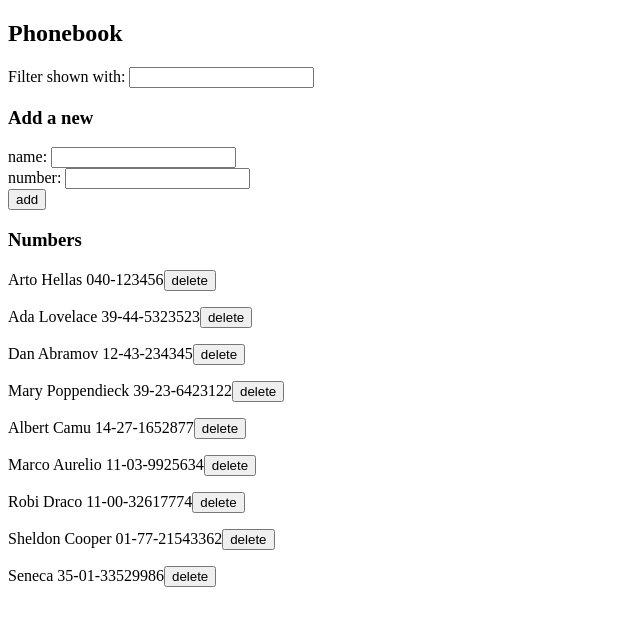
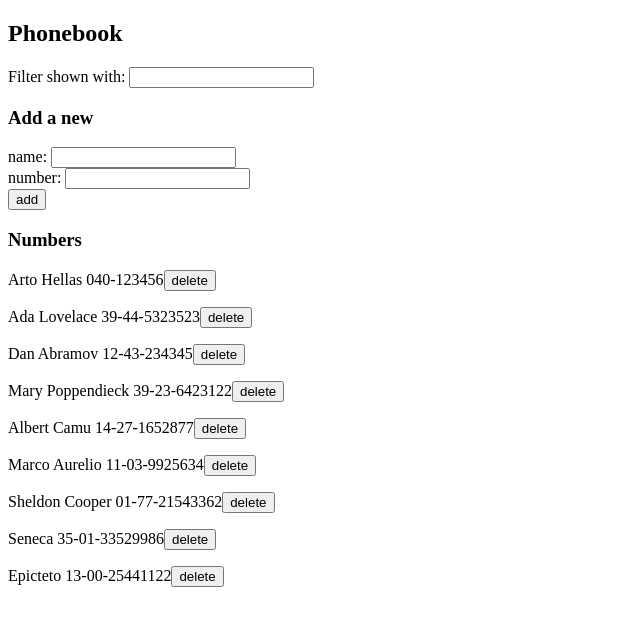
Before and after one commit to Dlorodev/fullstack-open, a React (Vite) app in the folder part-2/phonebook/: page / in a window 1280 px wide. Shown: the top 626 px of the page, without its empty margins (0-640 px from the left). Built offline with nearby package versions, Linux system fonts and the light colour scheme; data requests are answered from the project's data file.

Commit message:
Add the exercise 2.16

```diff
--- a/part-2/phonebook/db.json
+++ b/part-2/phonebook/db.json
@@ -31,11 +31,6 @@
       "number": "11-03-9925634"
     },
     {
-      "id": "6d74",
-      "name": "Robi Draco",
-      "number": "11-00-32617774"
-    },
-    {
       "name": "Sheldon Cooper",
       "number": "01-77-21543362",
       "id": "becb"
@@ -44,6 +39,11 @@
       "name": "Seneca",
       "number": "35-01-33529986",
       "id": "6db8"
+    },
+    {
+      "id": "9fc6",
+      "name": "Epicteto",
+      "number": "13-00-25441122"
     }
   ]
 }
--- a/part-2/phonebook/src/App.jsx
+++ b/part-2/phonebook/src/App.jsx
@@ -3,12 +3,14 @@ import Filter from './components/Filter';
 import PersonForm from './components/PersonForm';
 import Persons from './components/Persons';
 import personService from './services/personService';
+import Notification from './components/Notification';
 
 function App() {
   const [persons, setPersons] = useState([]);
   const [newName, setNewName] = useState('');
   const [newNumber, setNewNumber] = useState('');
   const [newFilter, setNewFilter] = useState('');
+  const [successMessage, setSuccessMessage] = useState(null);
 
   useEffect(() => {
     personService.getAll().then((initialResponse) => {
@@ -51,6 +53,10 @@ function App() {
         setPersons(persons.concat(response));
         setNewName('');
         setNewNumber('');
+        setSuccessMessage(`Added ${response.name}!`);
+        setTimeout(() => {
+          setSuccessMessage(null);
+        }, 3000);
       });
     }
   };
@@ -93,6 +99,7 @@ function App() {
   return (
     <>
       <h2>Phonebook</h2>
+      <Notification message={successMessage} />
       <Filter value={newFilter} onChange={handleNewFilter} />
       <h3>Add a new</h3>
       <PersonForm
--- /dev/null
+++ b/part-2/phonebook/src/components/Notification.jsx
@@ -0,0 +1,11 @@
+/* eslint-disable react/prop-types */
+
+const Notification = ({ message }) => {
+  if (message == null) {
+    return null;
+  }
+
+  return <div className="success">{message}</div>;
+};
+
+export default Notification;
--- /dev/null
+++ b/part-2/phonebook/src/index.css
@@ -0,0 +1,9 @@
+.success {
+    color: green;
+    background: lightgrey;
+    font-size: 20px;
+    border-style: solid;
+    border-radius: 5px;
+    padding: 10px;
+    margin-bottom: 10px;
+}
```
Also changed, not shown: part-2/phonebook/src/main.jsx (+6 -6 lines).
